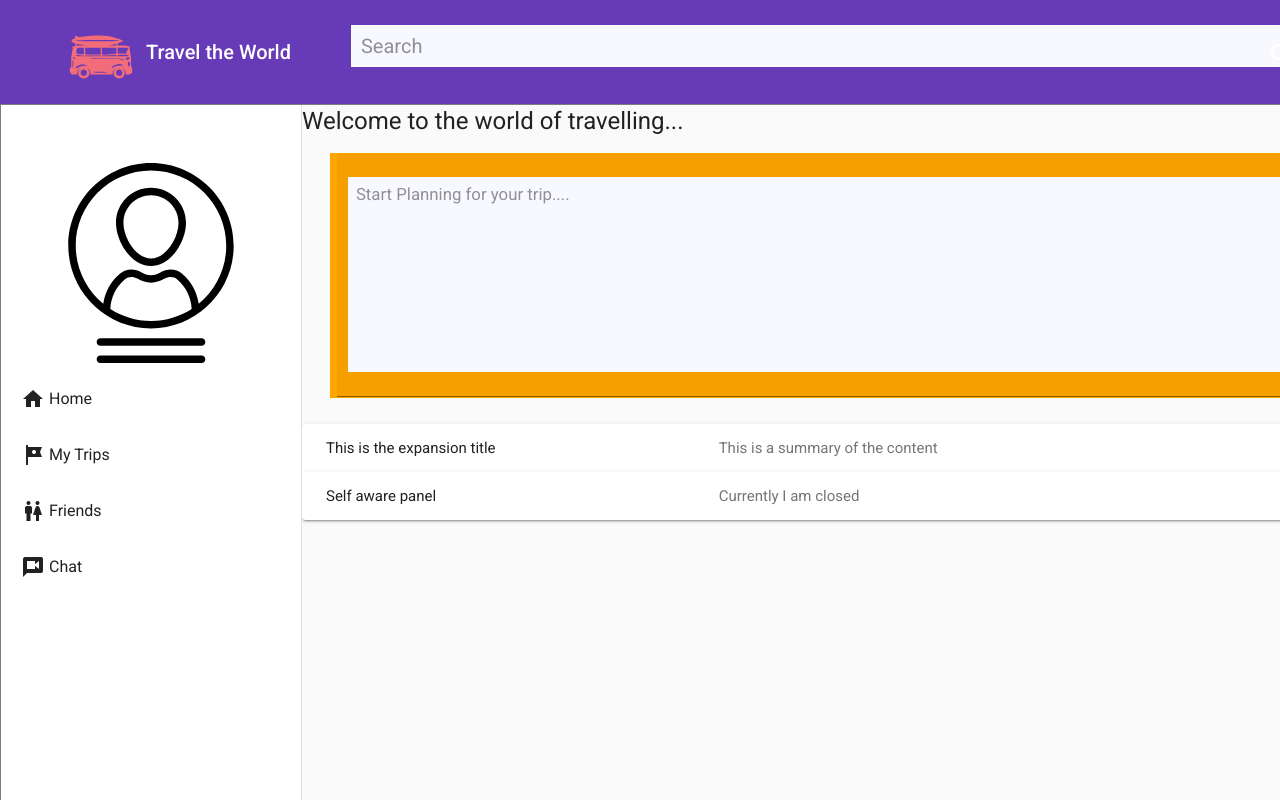
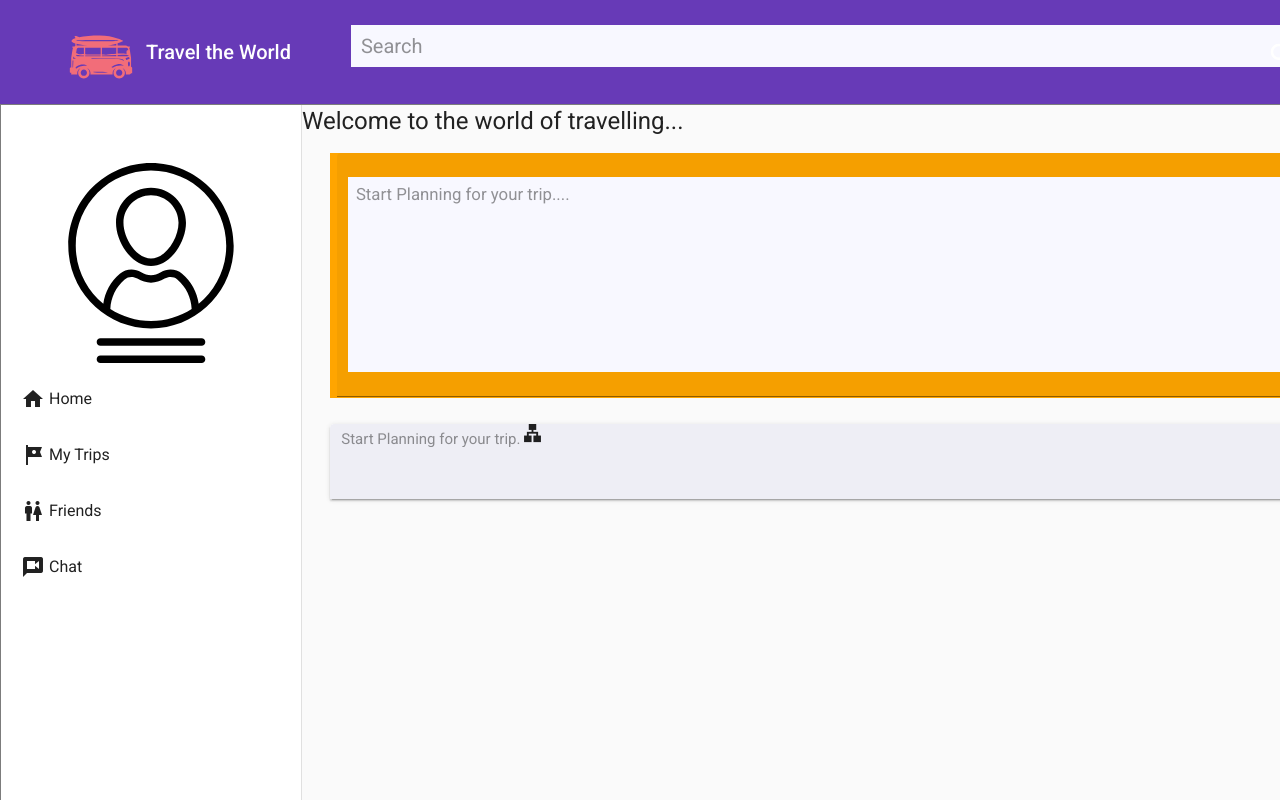
Before and after one commit to dmanoj17/TravelApp-master, an Angular app in the folder TravelAppUI/ClientApp/: page / in a window 1280 px wide. Shown: the top 800 px of the page. Built offline with nearby package versions, Linux system fonts and the light colour scheme.

Commit message:
drop down post done

```diff
--- a/TravelAppUI/ClientApp/src/app/landingpage/landingpage.css
+++ b/TravelAppUI/ClientApp/src/app/landingpage/landingpage.css
@@ -35,3 +35,23 @@
 .button {
   padding-left: 83.35em;
 }
+
+/* interior box2 styling*/
+.postform2 {
+  height: 5em;
+  width: 100em;
+  padding-left: 0.001em;
+  background-color:ghostwhite;
+}
+
+/* Entire panel of post moving right/left*/
+.postform1 {
+  width: 80em;
+  margin-left: 2em;
+}
+
+/*Start planning interior box1 styling*/
+.landingpage1 {
+  height: 80px;
+  width: 950px;
+}
--- a/TravelAppUI/ClientApp/src/app/landingpage/landingpage.html
+++ b/TravelAppUI/ClientApp/src/app/landingpage/landingpage.html
@@ -6,7 +6,6 @@
     <mat-icon class="landingpage" matSuffix>landingpage</mat-icon>
     <input matInput class="landingpagebar" placeholder="Start Planning for your trip....">
   </mat-form-field>
-
 </section>
 <section class="button">
   <button class="post">
@@ -14,37 +13,35 @@
   </button>
 </section>
 
+
 <mat-accordion>
   <!-- #docregion basic-panel -->
   <!-- #docregion hide-toggle -->
-  <mat-expansion-panel hideToggle>
+  <mat-expansion-panel hideToggle class="postform1">
     <!-- #enddocregion hide-toggle -->
-    <mat-expansion-panel-header>
+    <mat-expansion-panel-header class="postform2">
       <mat-panel-title>
-        This is the expansion title
+
+        <mat-form-field appearance="fill">
+          <mat-icon class="landingpage1" matSuffix>landingpage</mat-icon>
+          <input matInput placeholder="Start Planning for your trip....">
+        </mat-form-field>
+
       </mat-panel-title>
-      <mat-panel-description>
-        This is a summary of the content
-      </mat-panel-description>
     </mat-expansion-panel-header>
-    <p>This is the primary content of the panel.</p>
+    <label for="source">Source:  </label>
+    <input class="source" type="text" id="source" name="source">
+    <label for="destination">Destination:</label>
+    <input class="destination" type="text" id="destination" name="destination"><br><br>
   </mat-expansion-panel>
   <!-- #enddocregion basic-panel -->
   <mat-expansion-panel (opened)="panelOpenState = true"
-                       (closed)="panelOpenState = false">
-    <mat-expansion-panel-header>
-      <mat-panel-title>
-        Self aware panel
-      </mat-panel-title>
-      <mat-panel-description>
-        Currently I am {{panelOpenState ? 'open' : 'closed'}}
-      </mat-panel-description>
-    </mat-expansion-panel-header>
-    <p>I'm visible because I am open</p>
+                       (closed)="panelOpenState = false" class="postform3">
   </mat-expansion-panel>
-</mat-accordion>
+  </mat-accordion>
 
 
-<!-- Copyright 2020 Google LLC. All Rights Reserved.
-    Use of this source code is governed by an MIT-style license that
-    can be found in the LICENSE file at http://angular.io/license -->
+
+    <!-- Copyright 2020 Google LLC. All Rights Reserved.
+        Use of this source code is governed by an MIT-style license that
+        can be found in the LICENSE file at http://angular.io/license -->
```
